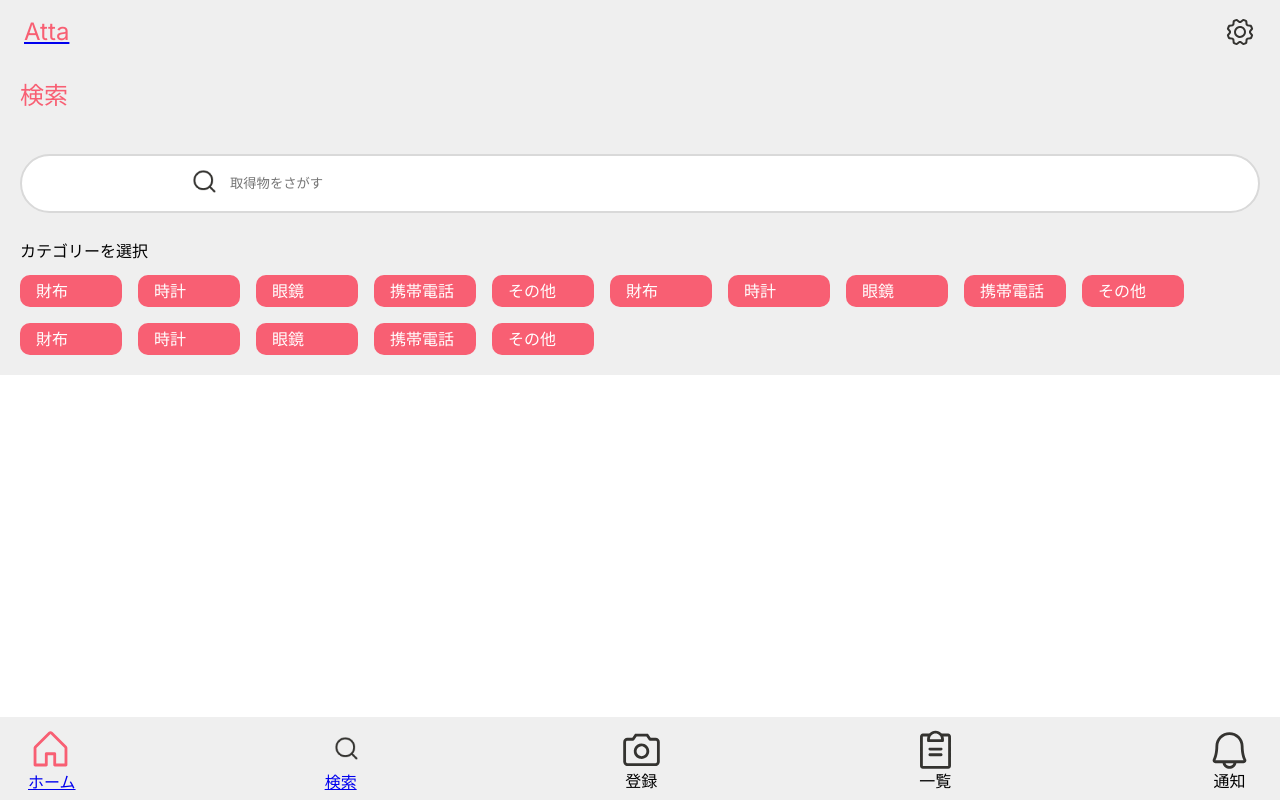
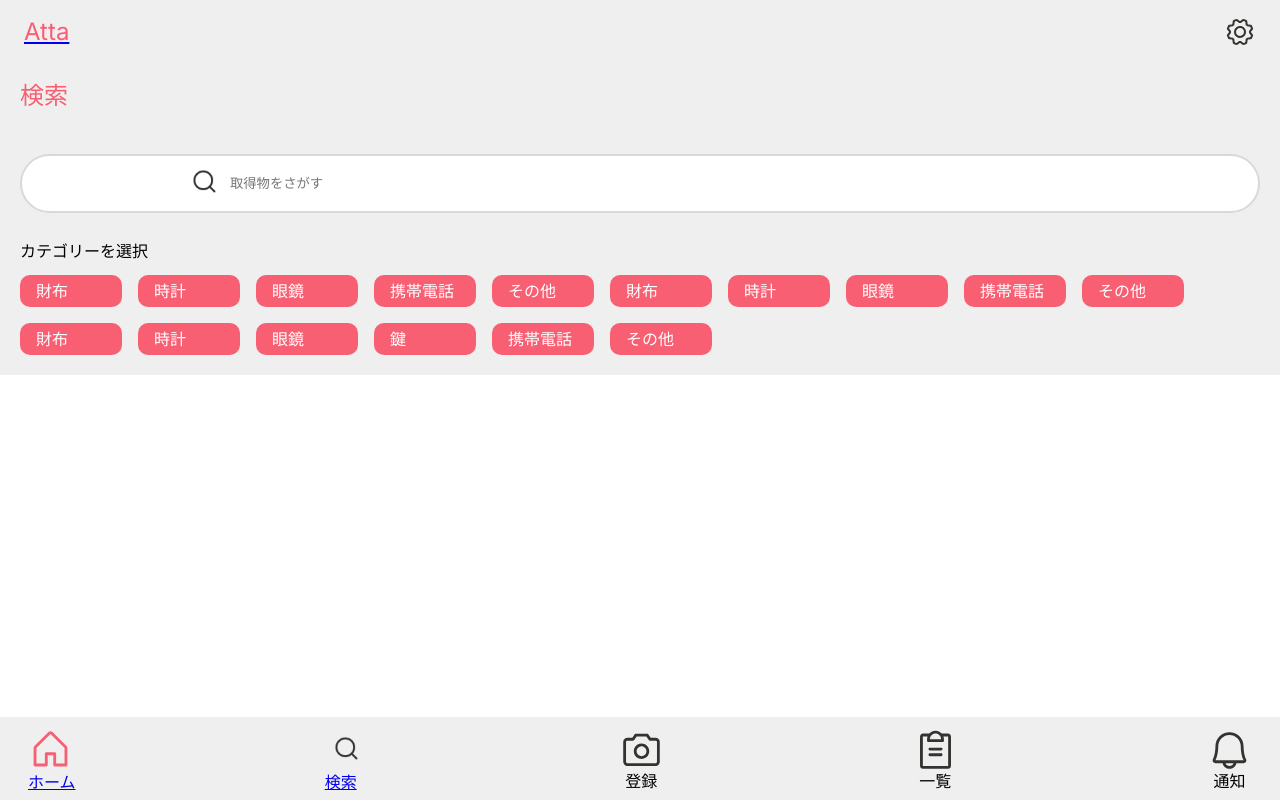
Before and after one commit to cuteball017/project-atta, a Next.js app: page /search in a window 1280 px wide. Built offline with nearby package versions, Linux system fonts and the light colour scheme.

Commit message:
テスト

```diff
--- a/src/app/search/page.tsx
+++ b/src/app/search/page.tsx
@@ -30,6 +30,7 @@ export default function Home() {
             <li>財布</li>
             <li>時計</li>
             <li>眼鏡</li>
+            <li>鍵</li>
             <li>携帯電話</li>
             <li>その他</li>
           </ul>
```
